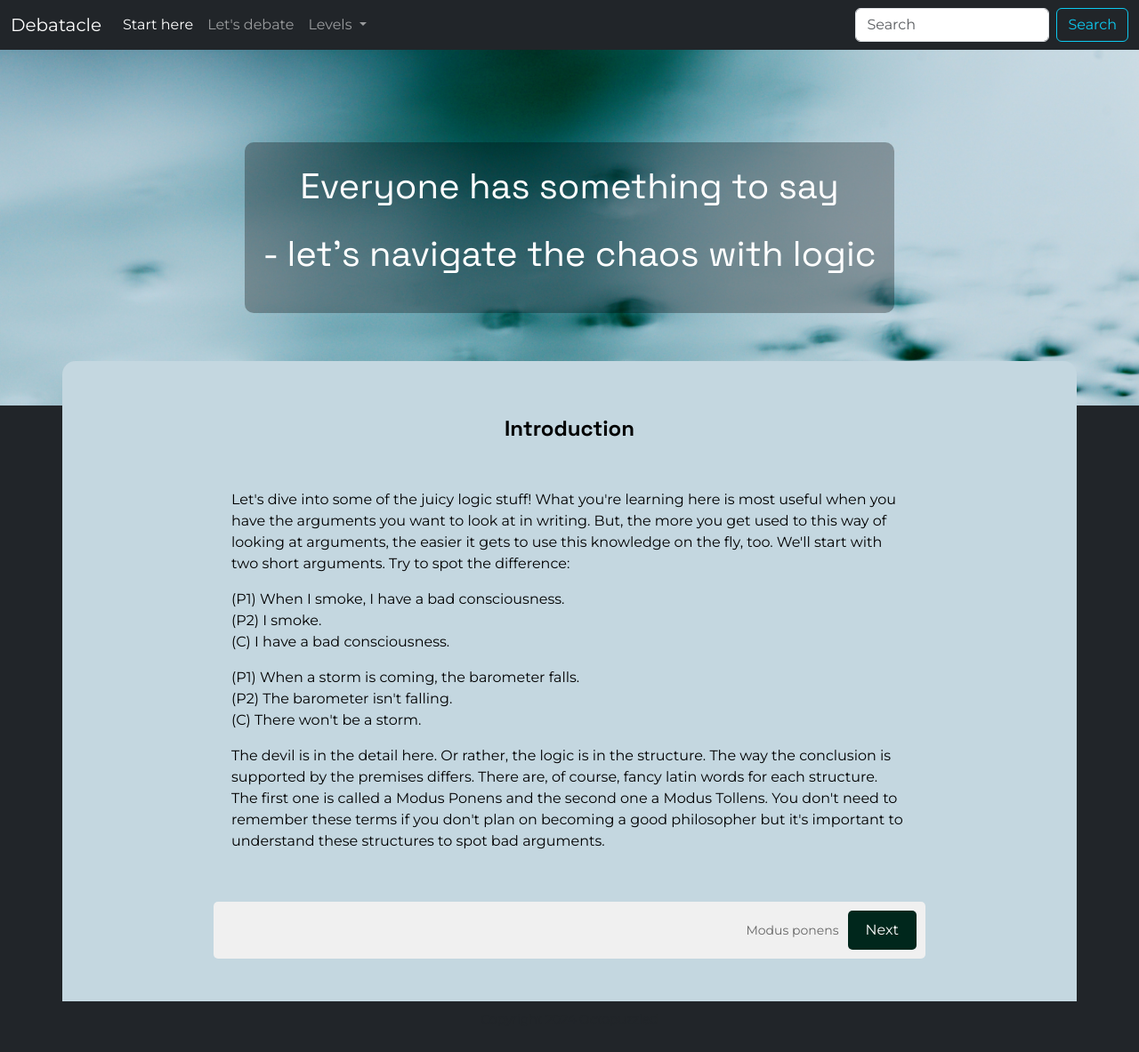
After one commit to Octopuzzled/Debatacle, a Flask app: page /logical-structures in a window 1280 px wide. The commit adds this page. Shown: the whole page at 89% size. Run offline with Flask 3, Linux system fonts and the light colour scheme.

Commit message:
Added content, modified lesson-box

```diff
--- a/app.py
+++ b/app.py
@@ -14,6 +14,10 @@ Session(app)
 def index():
     return render_template("index.html")
 
+@app.route("/logical-structures")
+def structures():
+    return render_template("logical-structures.html")
+
 @app.route("/start")
 def start():
     return render_template("start.html")
--- a/static/scripts.js
+++ b/static/scripts.js
@@ -11,11 +11,21 @@ document.addEventListener('DOMContentLoaded', function() {
     function updateNavigation() {
         prevBtn.disabled = currentPart === 0;
         nextBtn.disabled = currentPart === parts.length - 1;
-        content.style.transform = `translateX(-${currentPart * 100}%)`;
 
-        prevTitle.textContent = currentPart > 0 ? parts[currentPart - 1].dataset.title || 'Untitled' : '';
-        nextTitle.textContent = currentPart < parts.length - 1 ? parts[currentPart + 1].dataset.title || 'Untitled' : '';
-        currentTitle.textContent = parts[currentPart].dataset.title || 'Untitled';
+        parts.forEach((part, index) => {
+            if (index === currentPart) {
+                part.classList.add('active');
+            } else {
+                part.classList.remove('active');
+            }
+        });
+
+        prevTitle.textContent = currentPart > 0 ? parts[currentPart - 1].dataset.title : '';
+        nextTitle.textContent = currentPart < parts.length - 1 ? parts[currentPart + 1].dataset.title : '';
+        currentTitle.textContent = parts[currentPart].dataset.title;
+
+        prevBtn.parentElement.style.visibility = currentPart > 0 ? 'visible' : 'hidden';
+        nextBtn.parentElement.style.visibility = currentPart < parts.length - 1 ? 'visible' : 'hidden';
     }
 
     prevBtn.addEventListener('click', function() {
--- a/static/styles.css
+++ b/static/styles.css
@@ -76,6 +76,7 @@ main.container {
 .lesson-content {
     display: flex;
     transition: transform 0.5s ease;
+    margin-bottom: 20px;
 }
 
 .lesson-part {
@@ -83,6 +84,11 @@ main.container {
     flex-direction: column;
     padding: 20px;
     box-sizing: border-box;
+    display: none;
+}
+
+.lesson-part.active {
+    display: block;
 }
 
 .current-title {
@@ -109,6 +115,20 @@ main.container {
     display: flex;
     align-items: center;
     gap: 10px;
+    width: 45%; /* Adjust as needed */
+}
+
+.nav-button-container.next {
+    justify-content: flex-end;
+}
+
+.nav-title {
+    font-size: 14px;
+    color: #666;
+    white-space: nowrap;
+    overflow: hidden;
+    text-overflow: ellipsis;
+    max-width: calc(100% - 100px); /* Adjust based on button width */
 }
 
 button {
@@ -120,6 +140,7 @@ button {
     border: none;
     border-radius: 5px;
     transition: background-color 0.3s;
+    white-space: nowrap;
 }
 
 button:hover {
@@ -130,16 +151,6 @@ button:disabled {
     opacity: 0.5;
     cursor: not-allowed;
 }
-
-.nav-title {
-    font-size: 14px;
-    color: #666;
-    max-width: 150px;
-    white-space: nowrap;
-    overflow: hidden;
-    text-overflow: ellipsis;
-}
-
 
 footer {
     background-color: rgba(--background-color, 0.8); /* Semi-transparent dark background */
--- a/templates/index.html
+++ b/templates/index.html
@@ -44,7 +44,7 @@
         <h3>Quick start guide</h3>
         <p><a href="/vocabulary">Lvl 1:</a> Basic vocabulary</p>
         <p>What makes good arguments</p>
-        <p>Common logic structures</p>
+        <p><a href="/logical-structures">Lvl 3: Common logic structures</a></p>
         <p>Common tricks to fool you aka logical fallacies</p>
         <p>Example arguments (interactive)</p>
         <p>Argument builder (interactive)</p>
--- a/templates/layout.html
+++ b/templates/layout.html
@@ -46,7 +46,7 @@
                     </a>
                     <ul class="dropdown-menu">
                       <li><a class="dropdown-item" href="/vocabulary">Level 1: basic vocabulary</a></li>
-                      <li><a class="dropdown-item" href="#">Introduction to Logic</a></li>
+                      <li><a class="dropdown-item" href="/logical-structures">Introduction to Logic</a></li>
                       <li><a class="dropdown-item" href="#">Advanced concepts</a></li>
                     </ul>
                   </li>
--- /dev/null
+++ b/templates/logical-structures.html
@@ -0,0 +1,332 @@
+{% extends "layout.html" %}
+
+{% block title %}
+    Homepage
+{% endblock %}
+
+{% block main %}
+
+<div class="lesson-container">
+    <div class="current-title" id="current-title"></div>
+    <div class="lesson-content">
+        <div class="lesson-part" data-title="Introduction">
+            <p>
+                Let's dive into some of the juicy logic stuff! What you're learning here is most
+                useful when you have the arguments you want to look at in writing. But, the more
+                you get used to this way of looking at arguments, the easier it gets to use this
+                knowledge on the fly, too. We'll start with two short arguments.
+                Try to spot the difference:
+            </p>
+            <p>
+                (P1) When I smoke, I have a bad consciousness.<br>
+                (P2) I smoke.<br>
+                (C) I have a bad consciousness.
+            </p>
+            <p>
+                (P1) When a storm is coming, the barometer falls.<br>
+                (P2) The barometer isn't falling.<br>
+                (C) There won't be a storm.
+            </p>
+            <p>
+                The devil is in the detail here. Or rather, the logic is in the structure.
+                The way the conclusion is supported by the premises differs. There are, of course,
+                fancy latin words for each structure. The first one is called a Modus Ponens and
+                the second one a Modus Tollens. You don't need to remember these terms if you don't
+                plan on becoming a good philosopher but it's important to understand these structures
+                to spot bad arguments.
+            </p>
+        </div>
+
+        <div class="lesson-part" data-title="Modus ponens">
+            <p>
+                To understand the Modus Ponens, look at the following argument. As you might have
+                picked up in the previous lessons, we use P to indicate that something is a premise
+                and C to indicate a conclusion.
+            </p>
+            <p>
+                (P1) If Ludwig is fluent in Spanish, he understands the word "cajón".<br>
+                (P2) Ludwig is fluent in Spanish.<br>
+                (C) Ludwig understands the word "cajón".
+            </p>
+            <P>
+                The fun thing about logic as a way of understanding arguments is that the content
+                doesn't matter! We're only interested in the structure of the argument. You'll soon
+                understand why. The structure of this argument can be broken down to:
+            </p>
+            <p>
+                p -> q<br>
+                p<br>
+                q
+            </p>
+            <p>
+                Yeah ... let's see why. The idea is to replace each individual proposition with a letter.
+                So "If Ludwig is fluent in Spanish, he understands the word "cajón"." becomes p and
+                "Ludwig is fluent in Spanish." becomes q. The arrow indicates a if then relationship.
+                So if p is the case then q follows from that. So if p is the case, you can only conclude
+                that q is also the case. Notice that the only thing we do is replace the propositions with
+                letters. The structure stays the same and becomes more visible.
+                So what if we switch the letters?
+            </p>
+            <p>p -&gt; q</p>
+            <p>q</p>
+            <p>p</p>
+            <p>
+                Looks fine? Nah, just plug in the propositions again and you'll see why this doesn't make a good argument:
+            </p>
+            <p>(P1) If Ludwig is fluent in Spanish, he understands the word "cajón".</p>
+            <p>(P2) Ludwig understands the word "cajón".</p>
+            <p>(K) Ludwig is fluent in Spanish.</p>
+            <p>
+                This argument suggests that if Ludwig knows the word "cajón", he must be fluent in Spanish.
+                However, just because someone understands one word in a language, it doesn't necessarily
+                mean they're fluent in that language. For instance, I can say "I love you" in several languages,
+                but that doesn't mean I'm fluent or even understand anything else in those languages.
+            </p>
+            <p>
+                This type of error in reasoning is called a (logical) fallacy. If an argument follows this structure,
+                it's never valid, and you don't even need to look at the content of the argument to know this.
+                It might seem strange at first, but don't worry; you'll get the hang of it soon!
+            </p>
+        </div>
+
+        <div class="lesson-part" data-title="Necessary & sufficient">
+            <p>
+                To better understand fallacies, let's add some more terminology to your repertoire.
+                In this argument, if Ludwig didn't understand the word "cajón", he wouldn't be fluent in Spanish.
+                This means that understanding the word "cajón" is a necessary condition for fluency in Spanish.
+                However, understanding just one word isn't sufficient to be considered fluent.
+            </p>
+            <p>
+                A necessary condition is a condition that must be present for something else to occur or be true.
+                In contrast, a sufficient condition is a condition that, if met, guarantees that something else
+                will occur or be true. Together, a necessary and sufficient condition means that if and only if
+                the condition is met, the related event or statement will occur or be true.
+            </p>
+            <p>
+                Understanding these terms will help you identify and avoid logical fallacies in arguments.
+            </p>
+
+        </div>
+
+        <div class="lesson-part" data-title="Modus Tollens">
+            <p>
+                We'll need the same terms to understand the structure of a Modus Tollens. This structure works with negation:
+            </p>
+            <table>
+                <tr>
+                    <td>(P1) If Ludwig is fluent in Spanish, he understands the word "cajón".</td>
+                    <td>p → q</td>
+                </tr>
+                <tr>
+                    <td>(P2) Ludwig does not understand the word "cajón".</td>
+                    <td>¬q</td>
+                </tr>
+                <tr>
+                    <td>(C) Ludwig is not fluent in Spanish.</td>
+                    <td>¬p</td>
+                </tr>
+            </table>
+            <p>
+                Ludwig doesn't understand the word "cajón", but since this is a necessary condition to be fluent in Spanish,
+                he isn't fluent in Spanish. This is a valid logical structure. Generally, the if then condition always works
+                the same way. It always gives a necessary but not sufficient condition for the if-part to be true.
+            </p>
+            <p>
+                Consider the modified argument:
+            </p>
+            <table>
+                <tr>
+                    <td>(P1) Ludwig is fluent in Spanish if and only if he can both understand and speak the language effectively.</td>
+                    <td>p ↔ q</td>
+                </tr>
+                <tr>
+                    <td>(P2) Ludwig can both understand and speak Spanish effectively.</td>
+                    <td>q</td>
+                </tr>
+                <tr>
+                    <td>(C) Ludwig is fluent in Spanish.</td>
+                    <td>p</td>
+                </tr>
+            </table>
+            <p>
+                In this argument, the "if and only if" condition establishes that Ludwig's ability to understand and speak Spanish
+                effectively is both necessary and sufficient for fluency in the language. Necessary, because without these skills,
+                Ludwig cannot be considered fluent; sufficient, because having these skills guarantees Ludwig's fluency in Spanish.
+            </p>
+            <p>
+                Breaking down the "if and only if" condition:
+            </p>
+            <ol>
+            <li>If Ludwig can understand and speak Spanish effectively, then he is fluent in Spanish (sufficient condition).</li>
+            <li>Only if Ludwig is fluent in Spanish can he understand and speak the language effectively (necessary condition).</li>
+            </ol>
+            <p>
+                So in this case, the "if and only if" condition ensures that the conclusion (Ludwig's fluency in Spanish)
+                is both necessary and sufficient, given the premise (Ludwig's ability to understand and speak Spanish effectively).
+            </p>
+
+        </div>
+
+        <div class="lesson-part" data-title="Reductio ad absurdum">
+            <p>
+                How about one last structure to give you a solid foundation?
+            </p>
+            <table>
+                <tr>
+                    <td>(P1) The Earth is a disc.</td>
+                    <td></td>
+                </tr>
+                <tr>
+                    <td>(P2) If the Earth is a disc, then people fall off its edge.</td>
+                    <td>p → q</td>
+                </tr>
+                <tr>
+                    <td>(P3) People do not fall off the edge.</td>
+                    <td>¬q</td>
+                </tr>
+                <tr>
+                    <td>(C) The Earth is not a disc.</td>
+                    <td>¬p</td>
+                </tr>
+            </table>
+            <p>
+                This argument sets up a cause-and-effect relationship between the shape of the Earth and the expected
+                consequence of people falling off its edge. Since we observe that people do not fall off the edge of
+                the Earth (P3), it logically follows that the Earth cannot be a disc (C), given the premise (P2).
+                We call this structure a reductio ad absurdum, which means reduction to absurdity.
+            </p>
+            <p>
+                In a reductio ad absurdum, you assume the truth of a premise and then show that it leads to an absurd
+                or contradictory conclusion, thus demonstrating that the initial premise must be false.
+            </p>
+            <p>
+                Let's analyze the argument again, highlighting its reductio ad absurdum structure:
+            </p>
+            <ol>
+                <li>Assume the premise that the Earth is a disc (P1).</li>
+                <li>If the Earth is a disc, then it logically follows that people should fall off its edge (P2).</li>
+                <li>However, we observe that people do not fall off the edge of the Earth (P3), which contradicts
+                    the expected consequence of a disc-shaped Earth.</li>
+                <li>Since the consequence is false, the initial premise (P1) that the Earth is a disc must also be false.</li>
+            </ol>
+            <p>
+                Thus, this argument effectively employs reductio ad absurdum to challenge the notion of a disc-shaped
+                Earth by demonstrating an absurd or contradictory outcome. The structure of a reductio ad absurdum
+                looks like this (in this case):
+            </p>
+            <table>
+                <tr>
+                    <td>p</td>
+                    <td></td>
+                </tr>
+                <tr>
+                    <td>p → q</td>
+                    <td></td>
+                </tr>
+                <tr>
+                    <td>¬q</td>
+                    <td></td>
+                </tr>
+                <tr>
+                    <td>¬p</td>
+                    <td></td>
+                </tr>
+            </table>
+        </div>
+
+        <div class="lesson-part" data-title="Real life arguments are complicated">
+            <p>
+                Now, there are many more logical structures. If you want to dive deep into this topic,
+                it's worth learning about them. But for casually analyzing your and others' arguments, y
+                ou already have a good foundation. Still, you might ask yourself, "Why bother looking at the structure?"
+                There is one simple reason: arguments in the real world get complicated.
+                They contain more than just two or three premises; there are hidden premises you've got to make explicit
+                to understand the argument, and truly understanding the content gets hard. Therefore, we start with
+                figuring out the structure of an argument and just see whether it's valid. Because if not, we don't
+                even have to bother with fact-checking it. And if it is valid, we have already built a better
+                understanding of the argument, and it's easier to understand the content and see whether the
+                facts are factual or fiction.
+            </p>
+            <p>
+                To end this section, we'll look at a real-life example. This should give you an idea of the complexity
+                of arguments, although this example isn't even too complicated:
+            </p>
+            <p>
+                <strong>WALLACE:</strong> Gentlemen, a lot of people have been waiting for this night, so let’s get going.
+                Our first subject is the Supreme Court. President Trump, you nominated Amy Coney Barrett over the weekend
+                to succeed the late Ruth Bader Ginsburg on the Court. You say the Constitution is clear about your
+                obligation and the Senate’s to consider a nominee to the Court. Vice President Biden, you say that
+                this is an effort by the President and Republicans to jam through on an appointment in what you call an
+                abuse of power. My first question to both of you tonight, why are you right in the argument you make and
+                your opponent wrong? And where do you think a Justice Barrett would take the court? President Trump, in
+                this first segment, you go first. Two minutes.
+            </p>
+            <p>
+                <strong>TRUMP:</strong> Thank you very much, Chris. I will tell you very simply. We won the election.
+                Elections have consequences. We have the Senate, we have the White House, and we have a phenomenal
+                nominee respected by all. Top, top academic, good in every way. Good in every way. In fact, some of
+                her biggest endorsers are very liberal people from Notre Dame and other places. So I think she’s going
+                to be fantastic. We have plenty of time. Even if we did it after the election itself. I have a lot of
+                time after the election, as you know. So I think that she will be outstanding. She’s going to be as
+                good as anybody that has served on that court. We really feel that. We have a professor at Notre Dame,
+                highly respected by all, said she’s the single greatest student he’s ever had. He’s been a professor
+                for a long time at a great school.
+            </p>
+            <p>
+                And we won the election, and therefore we have the right to choose her, and very few people knowingly
+                would say otherwise. And by the way, the Democrats, they wouldn’t even think about not doing it.
+                The only difference is they’d try and do it faster. There’s no way they would give it up. They had
+                Merrick Garland, but the problem is they didn’t have the election so they were stopped. And probably
+                that would happen in reverse, also. Definitely would happen in reverse. So we won the election, and
+                we have the right to do it, Chris.
+            </p>
+            <p>
+                Source:
+                <a href="https://www.debates.org/voter-education/debate-transcripts/september-29-2020-debate-transcript/"
+                    target="_blank">https://www.debates.org/voter-education/debate-transcripts/september-29-2020-debate-transcript/</a>
+            </p>
+            <p>
+                This segment from the presidential debate between Donald Trump and Joe Biden in 2020 demonstrates a
+                complex argument involving the nomination of Amy Coney Barrett to the Supreme Court. What structure
+                do we have here? Yes, none! Not so neatly as in the examples before, at least. We can indeed make
+                out a modus ponens here, but would have to rearrange things:
+            </p>
+            <ol>
+                <li>(P1) If you win the election, you control the Senate and the White House.</li>
+                <li>(P2) If you control the Senate and the White House, you have the right to choose and confirm a Supreme Court Justice.</li>
+                <li>(P3) The Republicans (and Donald Trump) won the election.</li>
+                <li>(C1) The Republicans have the right to choose and confirm a Supreme Court Justice.</li>
+                <li>(P4) A good Supreme Court Justice is highly qualified and respected.</li>
+                <li>(P5) Amy Coney Barrett is a highly qualified nominee, respected by people across the political spectrum.</li>
+                <li>(C2) Amy Coney Barrett makes a good Supreme Court Justice.</li>
+                <li>(P6) It is not unprecedented or unconstitutional to confirm a Supreme Court nominee during an election year when the same political party controls the presidency and the Senate.</li>
+                <li>(P7) Democrats would have proceeded with the nomination of Merrick Garland if they had controlled the Senate in 2016.</li>
+                <li>(P8) The Republicans control the presidency and the Senate. (Equal to P2)</li>
+                <li>(C3) The Republicans and Trump have the right to choose and confirm Amy Coney Barrett for the Supreme Court.</li>
+            </ol>
+            <p>
+                This is just one way to reconstruct the argument. You could do it differently.
+                The important part is to stick to the original as closely as possible and decide on which
+                features of the argument you want to highlight. It's good practice to make arguments as
+                strong as possible, even if you don't agree and want to tear it down. Because the stronger
+                an opponent's argument, the more weight does your counterargument have. That's why I've
+                tried my best to tickle out a strong logical structure that is easy to understand.
+                Whether the argument holds up now depends on its soundness because the logical structure
+                looks good. All the propositions that start with (P) could be right or wrong. The argument
+                fails as soon as you can argue for the wrongness of one of the premises.
+            </p>
+        </div>
+    </div>
+    <div class="lesson-navigation">
+        <div class="nav-button-container prev">
+            <button id="prev-btn">Previous</button>
+            <div id="prev-title" class="nav-title"></div>
+        </div>
+        <div class="nav-button-container next">
+            <div id="next-title" class="nav-title"></div>
+            <button id="next-btn">Next</button>
+        </div>
+    </div>
+</div>
+
+{% endblock %}
```
Also changed, not shown: templates/vocabulary.html (+5 -5 lines).
